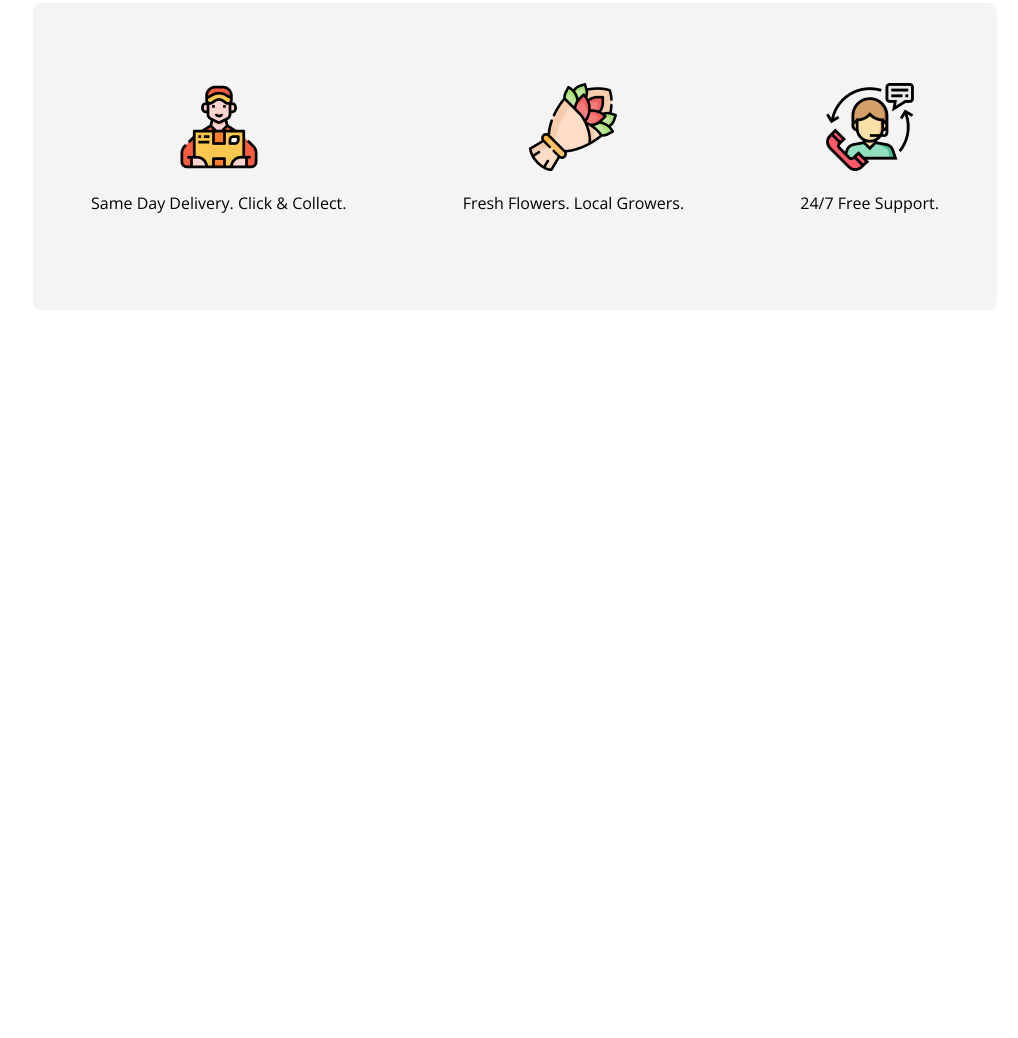
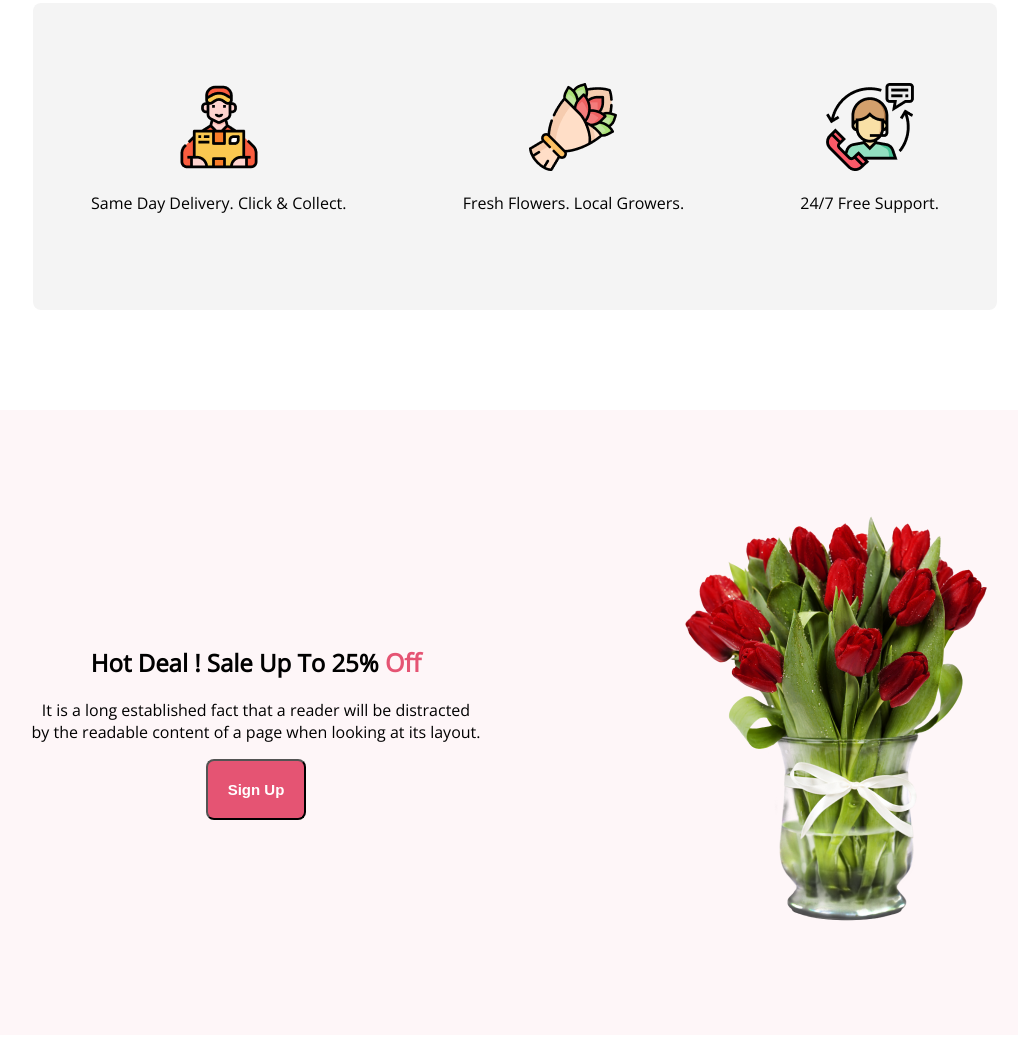
Before and after one commit to Khairulhasan111/flower-assignment, a plain HTML site: page index.html in a window 1280 px wide. Shown: the part 1353-2391 px from the top of the page, without its empty margins (125-1143 px from the left). Before the commit the page ends 1671 px from the top, so only its background shows below. Drawn offline with nearby package versions, Linux system fonts and the light colour scheme.

Commit message:
sign up section added

```diff
--- a/index.html
+++ b/index.html
@@ -103,6 +103,30 @@
 
 
 
+
+        <section class="sign-up-container">
+
+            <div class="sign-up-section">
+
+                <div class="sign-detail">
+                    <h2>Hot Deal ! Sale Up To 25% <span id="off">Off</span></h2>
+                    <p>It is a long established fact that a reader will be distracted <br> by the readable content of a page when looking at its layout.</p>
+                    <button class="btn-primary">Sign Up</button>
+                </div>
+
+
+                <div class="sign-img">
+                    <img src="Flower Asset/pngwing 8.png" alt="">
+                </div>
+
+            </div>
+
+
+
+        </section>
+
+
+
     </main>
 
 
--- a/styles/style.css
+++ b/styles/style.css
@@ -114,3 +114,37 @@ body {
     margin-top: 80px;
     margin-bottom: 80px;
 }
+
+
+
+/* sign-up section */
+
+.sign-up-section {
+    margin-top: 100px;
+    border-radius: 8px;
+    background: rgba(229, 84, 115, 0.05);
+    display: flex;
+    align-items: center;
+    justify-content: center;
+}
+
+.sign-detail {
+    text-align: center;
+    margin-right: 100px;
+}
+
+.sign-img {
+    margin-left: 100px;
+    margin-top: 100px;
+    margin-bottom: 100px;
+
+}
+
+#off {
+    color: #E55473;
+
+    font-size: 25px;
+
+    font-weight: 800;
+
+}
```
